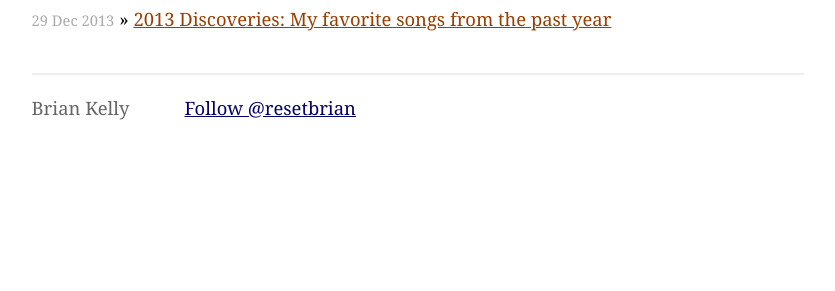
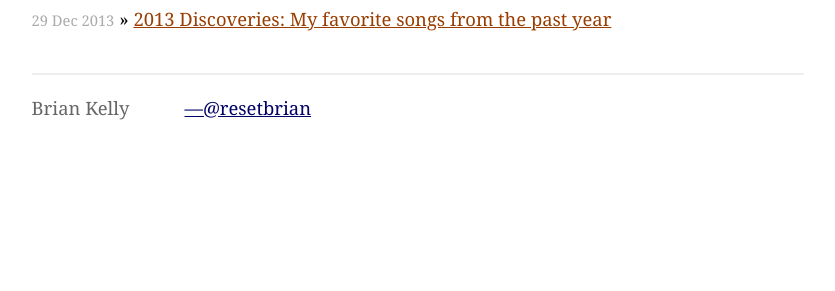
Before and after one commit to briankelly/briankelly.github.io, a Jekyll site: the page built from index.html, in a window 1280 px wide. Shown: the part 214-505 px from the top of the page, without its empty margins (222-1057 px from the left). Built offline with Jekyll 4.4.1, drawn with Linux system fonts in a browser that asks for light colours; Markdown is read by kramdown in place of the engine named in the settings; comment, search, counter and statistics services are not loaded.

Commit message:
dropping twitter embed and www

```diff
--- a/CNAME
+++ b/CNAME
@@ -1 +1 @@
-www.briankelly.me
+briankelly.me
--- a/_layouts/default.html
+++ b/_layouts/default.html
@@ -23,7 +22,7 @@
       </div>
       <div class="contact">
         <p>
-          <a href="https://twitter.com/resetbrian" class="twitter-follow-button" data-size="large" data-show-count="true" data-lang="en">Follow @resetbrian</a>
+          <a href="https://twitter.com/resetbrian">—@resetbrian</a>
         </p>
       </div>
     </div>
```
Also changed, not shown: other parts of _layouts/default.html (+0 -1 lines).
